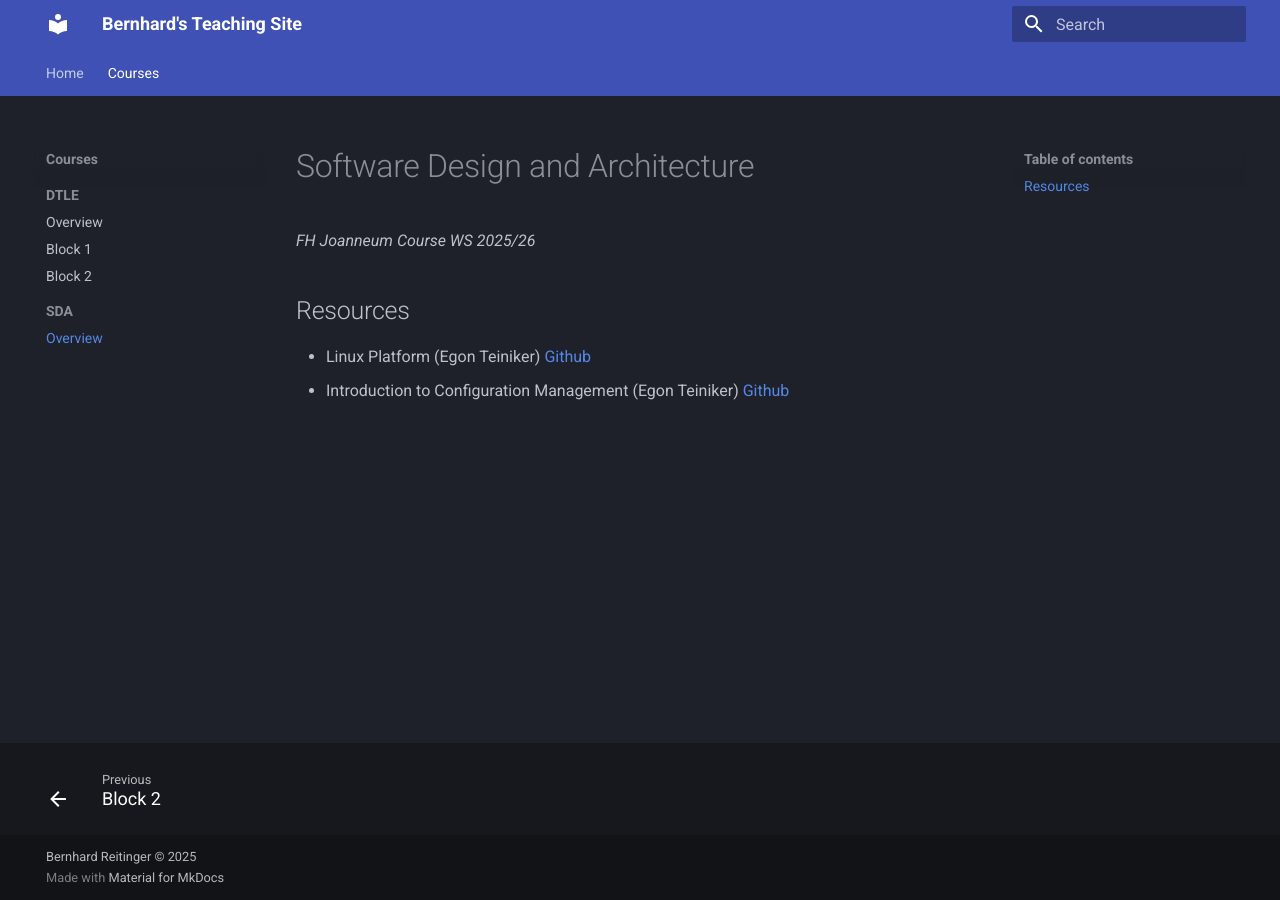
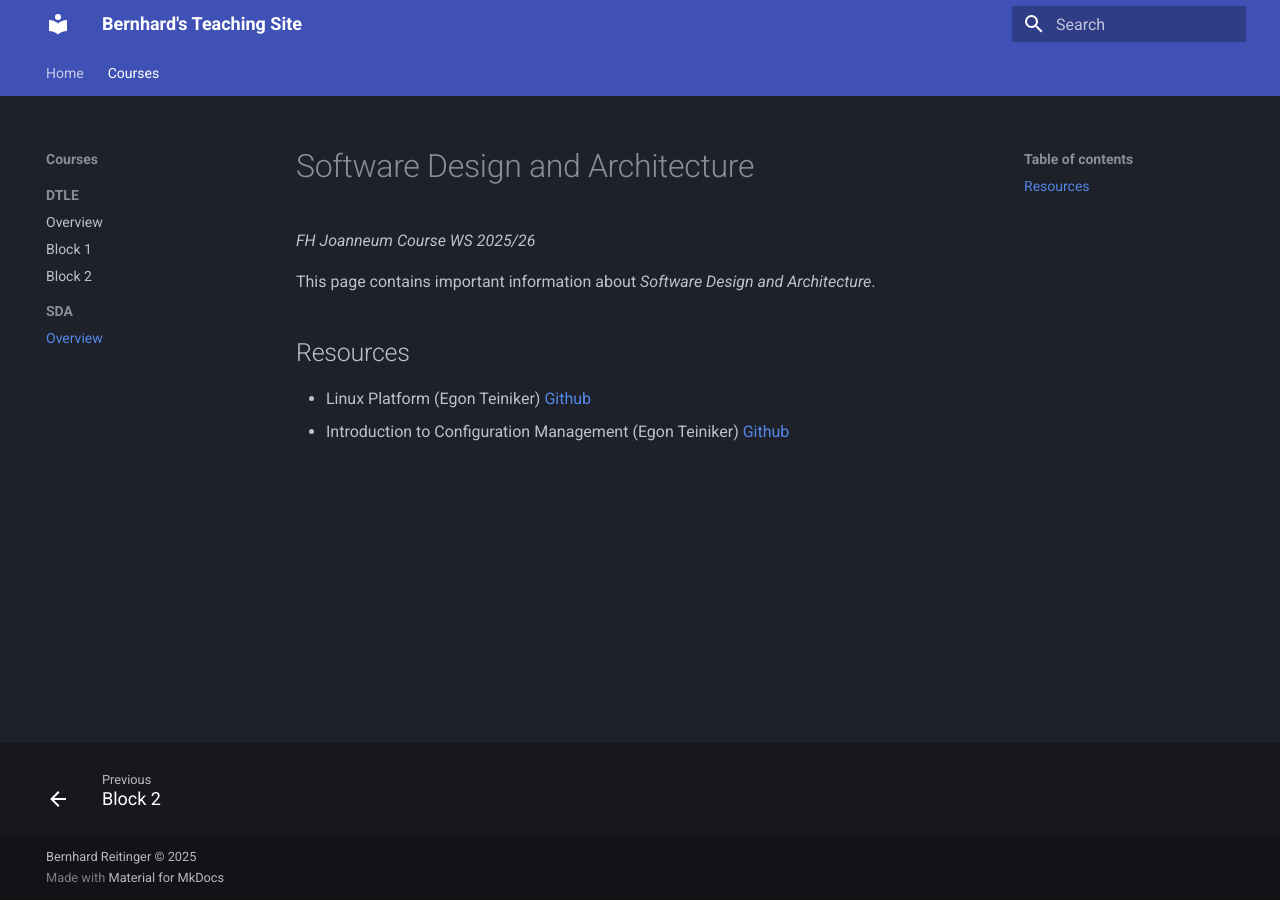
Before and after one commit to breiting/teaching, an MkDocs documentation site: the page built from docs/courses/sda/index.md, in a window 1280 px wide. Built offline with MkDocs 1.6.1 and Material for MkDocs 9.7.7, drawn with Linux system fonts in a browser that asks for light colours.

Commit message:
Update docs

```diff
--- a/docs/courses/sda/index.md
+++ b/docs/courses/sda/index.md
@@ -1,6 +1,8 @@
 # Software Design and Architecture
 
 _FH Joanneum Course WS 2025/26_
+
+This page contains important information about _Software Design and Architecture_.
 
 ## Resources
 
```
